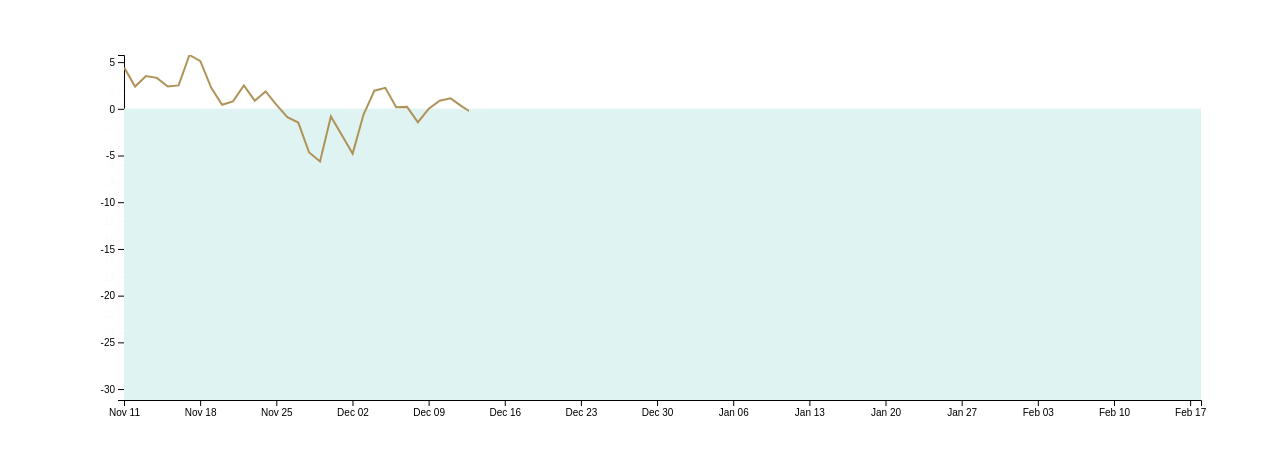
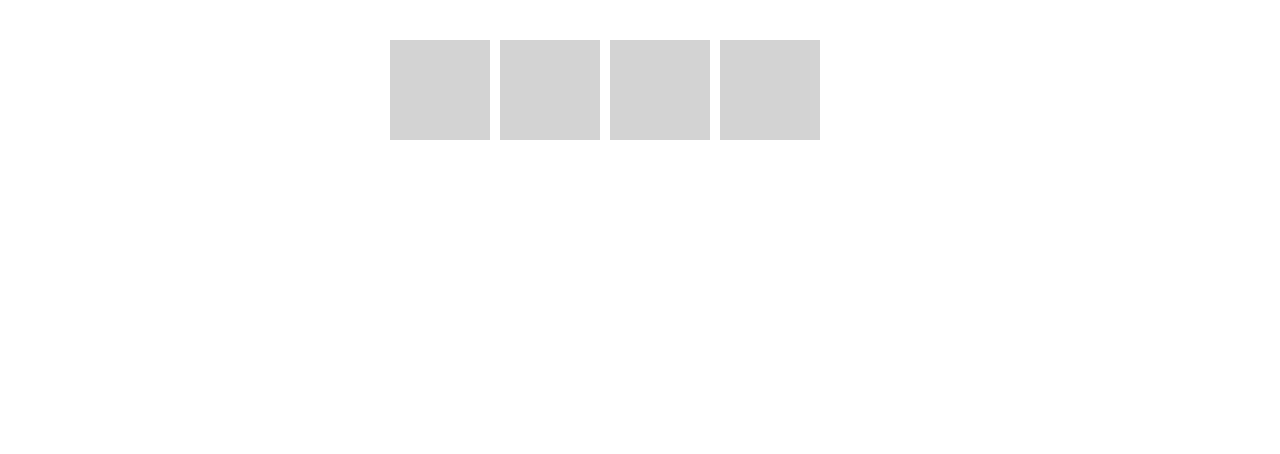
Before and after one commit to treb0ry/traind3, a website built with webpack: page dist/index.html in a window 1280 px wide. Built offline with nearby package versions, Linux system fonts and the light colour scheme.

Commit message:
done d3 events

```diff
--- a/src/index.js
+++ b/src/index.js
@@ -630,8 +630,36 @@ const metrics = [
   "temperatureMin",
   "temperatureMax"
 ];
+async function createEvent() {
+  const rectColors = ["yellowgreen", "cornflowerblue", "seagreen", "slateblue"];
+
+  const rects = d3
+    .select("#colorRects")
+    .selectAll(".rect")
+    .data(rectColors)
+    .enter()
+    .append("rect")
+    .attr("height", 100)
+    .attr("width", 100)
+    .attr("x", (d, i) => i * 110)
+    .attr("fill", "lightgrey");
+  rects
+    .on("mouseenter", function(datum, index, nodes) {
+      d3.select(this).style("fill", datum);
+    })
+    .on("mouseout", function() {
+      d3.select(this).style("fill", "lightgray");
+    });
+  setTimeout(() => {
+    rects
+      .dispatch("mouseout")
+      .on("mouseenter", null)
+      .on("mouseout", null);
+  }, 3000);
+}
+createEvent();
 //drawAnimBars();
 // drawHistogram();
 // drawScatterplot();
-drawLineChart();
+// drawLineChart();
 //metrics.forEach(drawHistgrams);
```
Also changed, not shown: dist/index.html.
